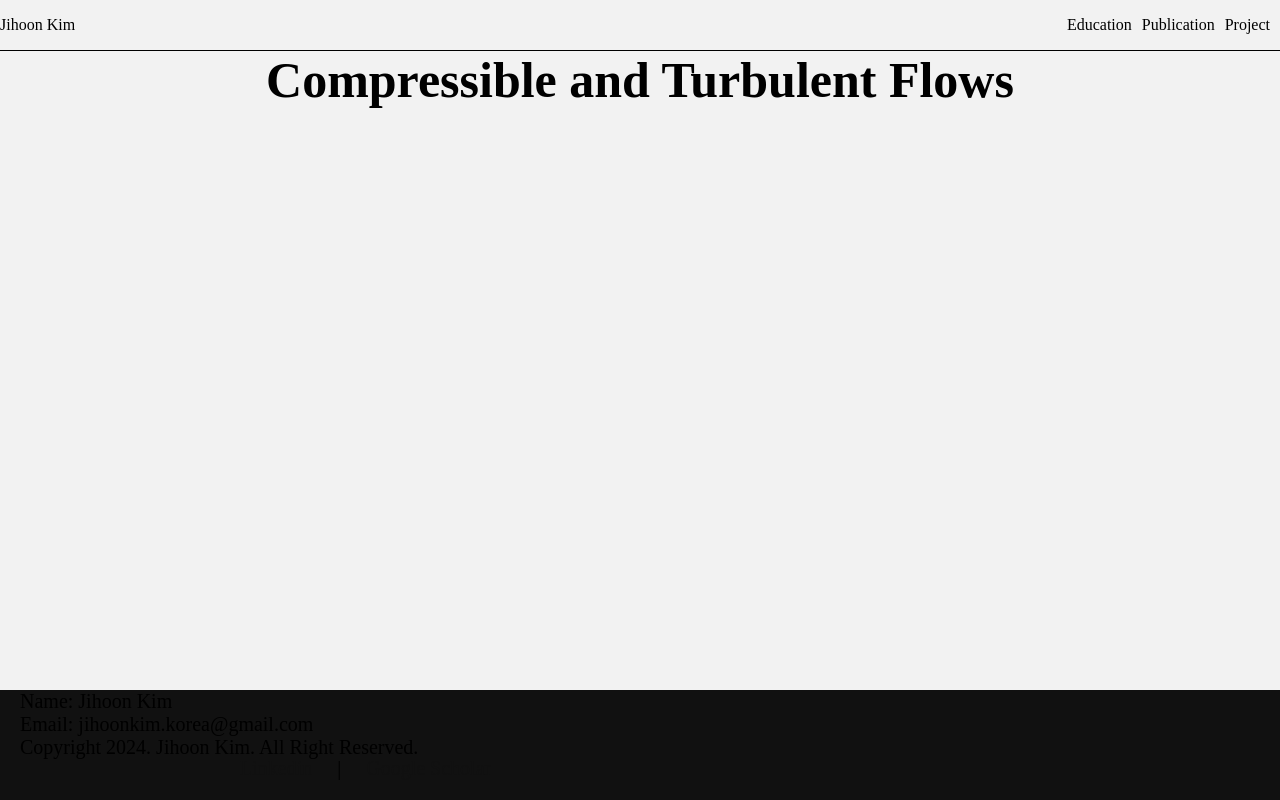
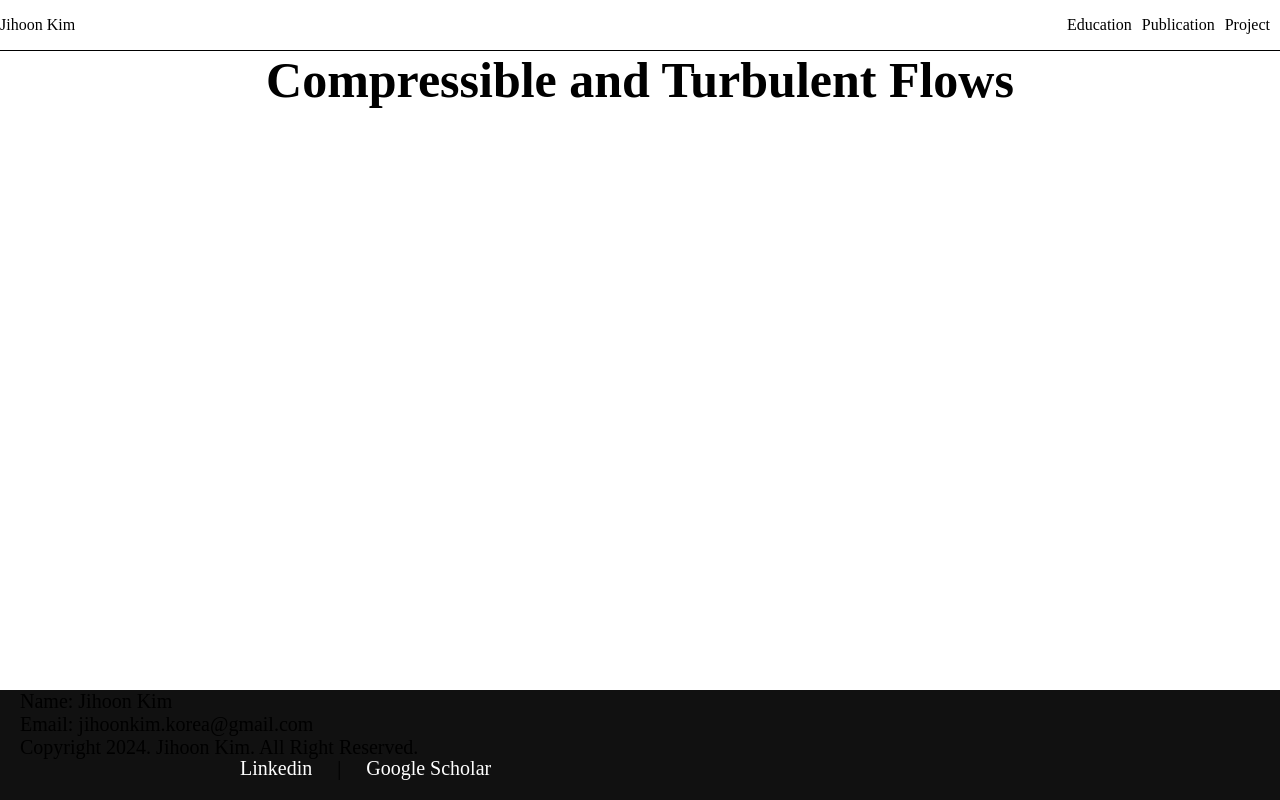
Before and after one commit to JihoonKimKorea/JihoonKimKorea.github.io, a plain HTML site: page index.html in a window 1280 px wide. Drawn offline with Linux system fonts and the light colour scheme; a script that the page names is missing.

Commit message:
Add files via upload

```diff
--- a/style.css
+++ b/style.css
@@ -13,7 +13,7 @@ header{
     min-height: 100vh;
     position: relative;
     width: 100%;
-    background-color: #f2f2f2;
+    background-color: white;
 }
 #logo{
     position: absolute;
@@ -45,11 +45,11 @@ footer{
 footer a{
     display: inline-block;
     margin: 0 20px 10px 20px;
-    color: #111111;
+    color: white;
     font-size: 20px;
 }
 footer a:visited{
-    color: #111111;
+    color: white;
 }
 footer p{
     margin-top: 0;
```
